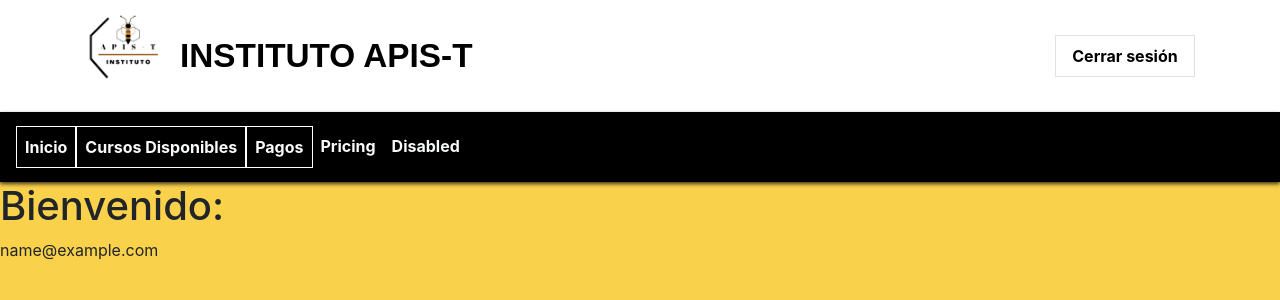
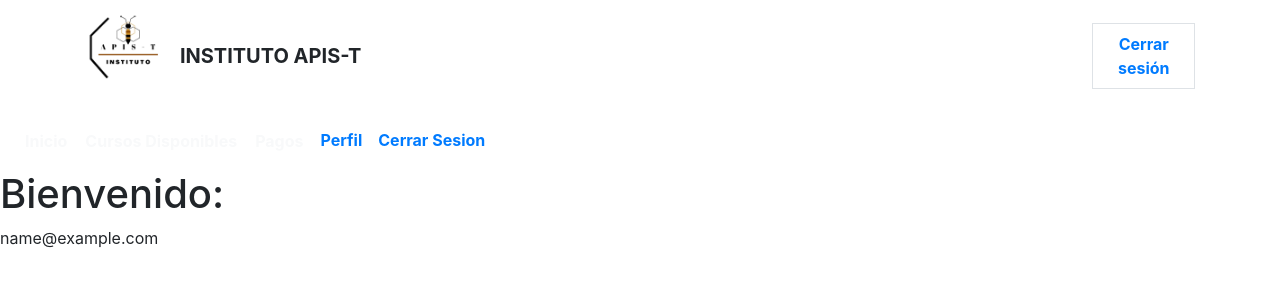
Before and after one commit to DiazAlejandro/apis-t, a PHP site: page /alumno/inicio.php in a window 1280 px wide. Shown: the top 300 px of the page. Run offline with PHP 8.4, Linux system fonts and the light colour scheme; the visitor is signed in with stand-in values (Sample User, id 1); tables that the repository leaves empty hold one stand-in row (values such as "Sample post"); some libraries are stand-ins or nearby versions.

Commit message:
Inicio del alumno

```diff
--- a/alumno/inicio.php
+++ b/alumno/inicio.php
@@ -7,6 +7,24 @@
         header('location: login.php');
     }
 }
+
+if (isset($_SESSION['email'])) {
+
+include("../connect/conectar.php");
+    $email = $_SESSION['email'];
+    $update = "SELECT * FROM alumno WHERE email = '$email'";
+
+$resultado = mysqli_query($conexion, $update);
+$curp = '';
+if (!$resultado) {
+    echo 'No se pudo ejecutar la consulta: ';
+    exit;
+} else {
+    $fila = mysqli_fetch_assoc($resultado);
+
+    $curp = $fila['curp'];
+}
+}
 ?>
 
 
@@ -14,13 +32,17 @@
 <html lang="es">
 
 <head>
-    <link rel="shortcut icon" href="../img/logo-header.png">
     <meta charset="UTF-8">
     <meta http-equiv="X-UA-Compatible" content="IE=edge">
     <!-- Bootstrap CSS -->
-    <link rel="stylesheet" href="../css/tabla_curs.css">
-    <link href="https://fonts.googleapis.com/css2?family=Titillium+Web:wght@300;400;600;900&display=swap"
-        rel="stylesheet">
+    <link rel="stylesheet" href="https://cdn.jsdelivr.net/npm/bootstrap@4.5.3/dist/css/bootstrap.min.css" integrity="sha384-TX8t27EcRE3e/ihU7zmQxVncDAy5uIKz4rEkgIXeMed4M0jlfIDPvg6uqKI2xXr2" crossorigin="anonymous">
+    <link rel="stylesheet" href="https://cdn.jsdelivr.net/npm/bootstrap@4.5.3/dist/css/bootstrap.min.css" integrity="sha384-TX8t27EcRE3e/ihU7zmQxVncDAy5uIKz4rEkgIXeMed4M0jlfIDPvg6uqKI2xXr2" crossorigin="anonymous">
+
+
+    <link href="../css/inicio.css" rel="stylesheet">
+    <script src="https://cdn.jsdelivr.net/npm/bootstrap@5.0.2/dist/js/bootstrap.bundle.min.js" integrity="sha384-MrcW6ZMFYlzcLA8Nl+NtUVF0sA7MsXsP1UyJoMp4YLEuNSfAP+JcXn/tWtIaxVXM" crossorigin="anonymous"></script>
+    <link href="https://fonts.googleapis.com/css2?family=Titillium+Web:wght@300;400;600;900&display=swap" rel="stylesheet">
+
     <script src="https://unpkg.com/ionicons@5.2.3/dist/ionicons.js"></script>
     <link rel="stylesheet" href="https://maxcdn.bootstrapcdn.com/bootstrap/4.0.0/css/bootstrap.min.css"
         integrity="sha384-Gn5384xqQ1aoWXA+058RXPxPg6fy4IWvTNh0E263XmFcJlSAwiGgFAW/dAiS6JXm" crossorigin="anonymous">
@@ -39,8 +61,12 @@
                 <img src="../img/logo-header.png" width="80" height="80">
             </div>
             <div class="container-fluid">
-                <a class="navbar-brand" id="texto-nav">INSTITUTO APIS-T</a>
+                <a class="navbar-brand font-weight-bold lead ">INSTITUTO APIS-T</a>
             </div>
+            <button class="navbar-toggler" type="button" data-toggle="collapse" data-target="#navbarSupportedContent" aria-controls="navbarSupportedContent" aria-expanded="false" aria-label="Toggle navigation">
+                <span class="navbar-toggler-icon "></span>
+            </button>
+
             <div class="collapse navbar-collapse" id="navbarSupportedContent">
                 <ul class="navbar-nav ml-auto text-center">
                     <li class="nav-item">
@@ -68,10 +94,10 @@
                     <a class="nav-link text-light font-weight-bold" href="pagos_realizados.php">Pagos</a>
                     </li>
                     <li class="nav-item">
-                    <a class="nav-link text-light font-weight-bold" href="#">Pricing</a>
+                        <a class="nav-link font-weight-bold" href="PerfilAlum.php?curp=<?php echo $curp?>" id="Perfil">Perfil </a>
                     </li>
-                    <li class="nav-item text-light font-weight-bold">
-                    <a class="nav-link disabled">Disabled</a>
+                    <li class="nav-item">
+                        <a class="nav-link font-weight-bold" href="../connect/cerrar_sesion.php" id="entrar">Cerrar Sesion</a>
                     </li>
                 </ul>
             </div>
@@ -87,7 +113,7 @@
     <h1>Bienvenido: </h1>
     <?php
     if (isset($_SESSION['email'])) {
-            $rol =$_SESSION['email'];
+        $rol = $_SESSION['email'];
         echo $rol;
     }
     ?>
```
Lines whose indentation alone changed are shown as unchanged.
